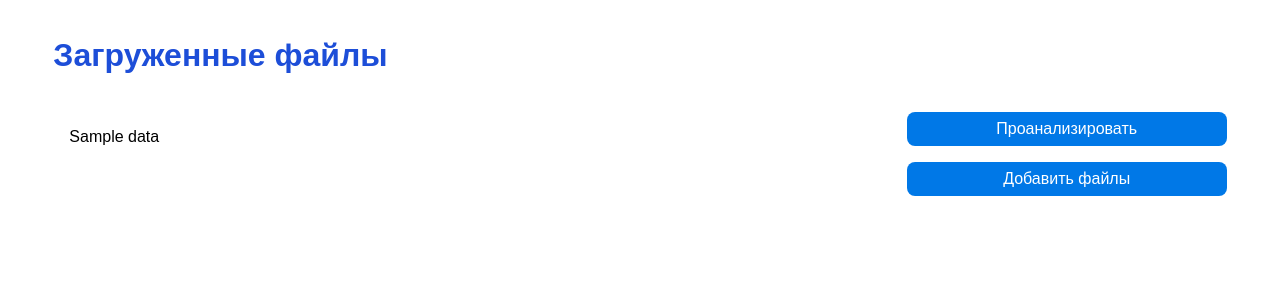
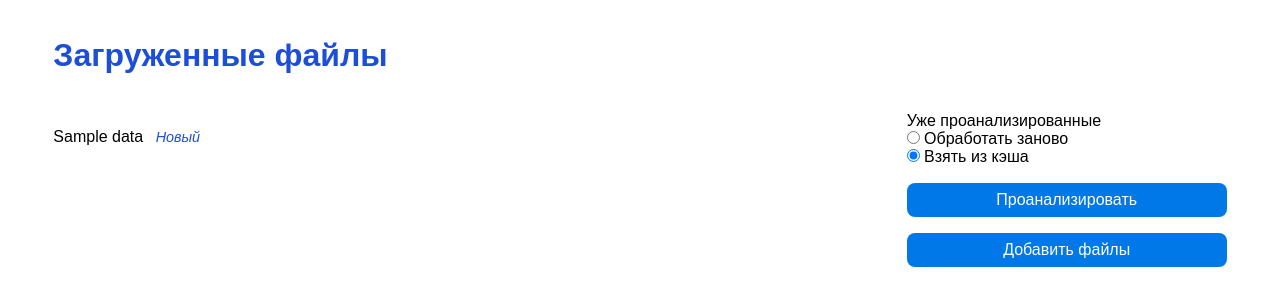
Before and after one commit to PavelSyomin/gpzuparse, a FastAPI app: template templates/batch.html in a window 1280 px wide. Shown: the top 306 px of the page. Run offline with FastAPI, Linux system fonts and the light colour scheme; the template is opened without the code that fills it: most values are stand-ins (such as "Sample title", 1, 10 or a date in 2020).

Commit message:
Show new files first, toggle cache usage in API and interface

```diff
--- a/app.py
+++ b/app.py
@@ -181,10 +181,11 @@ async def get_upload_page(request: Request):
 async def post_batch_process(
         request: Request,
         background_tasks: BackgroundTasks,
-        devplans: List = Form()):
+        devplans: List = Form(),
+        use_cache: bool = Form()):
     file_ids = [filename_to_id(devplan) for devplan in devplans]
     task_id = len(tasks_map)
-    background_tasks.add_task(batch_process, task_id, file_ids)
+    background_tasks.add_task(batch_process, task_id, file_ids, use_cache)
 
     return templates.TemplateResponse(
             "batch-process.html",
@@ -232,7 +233,8 @@ def get_files():
         }
         for f in files
     ]
-    print(result)
+
+    result.sort(key=lambda x: x["status"])
     return result
 
 def get_date(timestamp):
@@ -275,8 +277,8 @@ def get_file_urls(file_name):
         "delete": f"delete?file_name={name}",
     }
 
-def parse_and_save_file(file_name, file_type="json"):
-    parser = Parser()
+def parse_and_save_file(file_name, file_type="json", use_cache=True):
+    parser = Parser(use_cache)
     pdf_path = pathlib.Path(folders["devplans"]) / f"{file_name}.pdf"
 
     if not pdf_path.is_file():
@@ -365,7 +367,7 @@ def filename_to_id(filename):
 def id_to_filename(id_):
     return f"{id_}.pdf"
 
-def batch_process(task_id, file_ids):
+def batch_process(task_id, file_ids, use_cache=True):
     task = {
         "status": "Started",
         "log": [],
@@ -383,7 +385,7 @@ def batch_process(task_id, file_ids):
     for file_id in file_ids:
         tasks_map[task_id]["current"] = f"Обрабатывается файл {file_id}"
         tasks_map[task_id]["log"].append("Анализируем файл " + file_id)
-        out_paths[file_id] = parse_and_save_file(file_id)
+        out_paths[file_id] = parse_and_save_file(file_id, use_cache=use_cache)
         tasks_map[task_id]["log"].append(f"Файл {file_id} проанализирован")
         tasks_map[task_id]["count"] += 1
 
--- a/parser.py
+++ b/parser.py
@@ -102,7 +102,7 @@ class Parser():
     }
 
 
-    def __init__(self):
+    def __init__(self, use_cache=True):
         self._file_path = None
         self._cache = None
         self._type = None
@@ -110,6 +110,7 @@ class Parser():
                                           delimiter=";")
 
         self._districts = self._create_distict_dict()
+        self._use_cache = use_cache
 
     def _create_distict_dict(self):
         districts = self._district_data.loc[self._district_data["Name"].str.contains("административный округ")]
@@ -177,6 +178,9 @@ class Parser():
         return cache_file
 
     def _load_from_cache(self, file_path):
+        if not self._use_cache:
+            return None
+
         cache_file = self._build_cache_file_path(file_path)
         if cache_file.exists():
             try:
--- a/templates/batch.html
+++ b/templates/batch.html
@@ -22,12 +22,18 @@
                 {% if data | length == 0 %}
                     <p>Файлов нет. Загрузите их с помощью кнопки справа или напрямую скопируйте в папку <code>media/devplans</code> на сервере, где запущено приложение.</p>
                 {% else %}
-                    <form id="files-selector" class="pure-g" action="/batch/process" method="POST">
+                    <form id="files-selector" class="pure-g batch-form" action="/batch/process" method="POST">
                     {% for f in data %}
                     <div class="pure-u-1-3">
                         <div class="batch-item">
                             <label>
-                                {{ f.name }}
+                                <span class="batch-item-title">{{ f.name }}</span>
+                                {% if f.status == "not_parsed" %}
+                                <span class="batch-item-badge-new">Новый</span>
+                                {% else %}
+                                <span class="batch-item-badge-existing">Уже проанализирован</span>
+                                {% endif %}
+
                                 <input type="checkbox" name="devplans" value="{{ f.name }}">
                                 <div class="batch-select-indicator"></div>
                             </label>
@@ -39,6 +45,11 @@
             </div>
             <div class="pure-u-1-4 batch-actions">
                 {% if data | length > 0 %}
+                <label class="batch-actions-use-cache">
+                    Уже проанализированные<br>
+                    <input type="radio" form="files-selector" name="use_cache" value="0"> Обработать заново<br>
+                    <input type="radio" form="files-selector" name="use_cache" value="1" checked> Взять из кэша
+                </label>
                 <button type="submit" form="files-selector" class="pure-button pure-button-primary" href="/batch/process">Проанализировать</button>
                 {% endif %}
                 <a class="pure-button pure-button-primary" href="/upload">Добавить файлы</a>
--- a/templates/main.html
+++ b/templates/main.html
@@ -30,7 +30,7 @@
                         <div class="pure-u-4-5 devplan">
                             <div class="devplan-header">
                                 <h4>{{ f.name }}</h4>
-                                <p>{{ f.date }}</p>
+                                <p>Загружен {{ f.date }}</p>
                             </div>
                             <div class="devplan-footer">
                             {% if f.status == "not_parsed" %}
--- a/templates/style.css
+++ b/templates/style.css
@@ -126,3 +126,29 @@ a:hover {
 input[type="checkbox"]:checked + .batch-select-indicator {
     border-color: #0078e7;
 }
+
+.batch-item-title {
+    padding-right: 0.5rem;
+}
+
+.batch-item-badge-new {
+    color: #1d4ed8;
+}
+
+.batch-item-badge-existing {
+    color: #777;
+}
+
+[class|="batch-item-badge"] {
+    font-size: .9rem;
+    font-style: italic;
+}
+
+.batch-form {
+    margin-left: -1rem;
+}
+
+.batch-actions-use-cache {
+    display: block;
+    margin-bottom: 1rem;
+}
```
